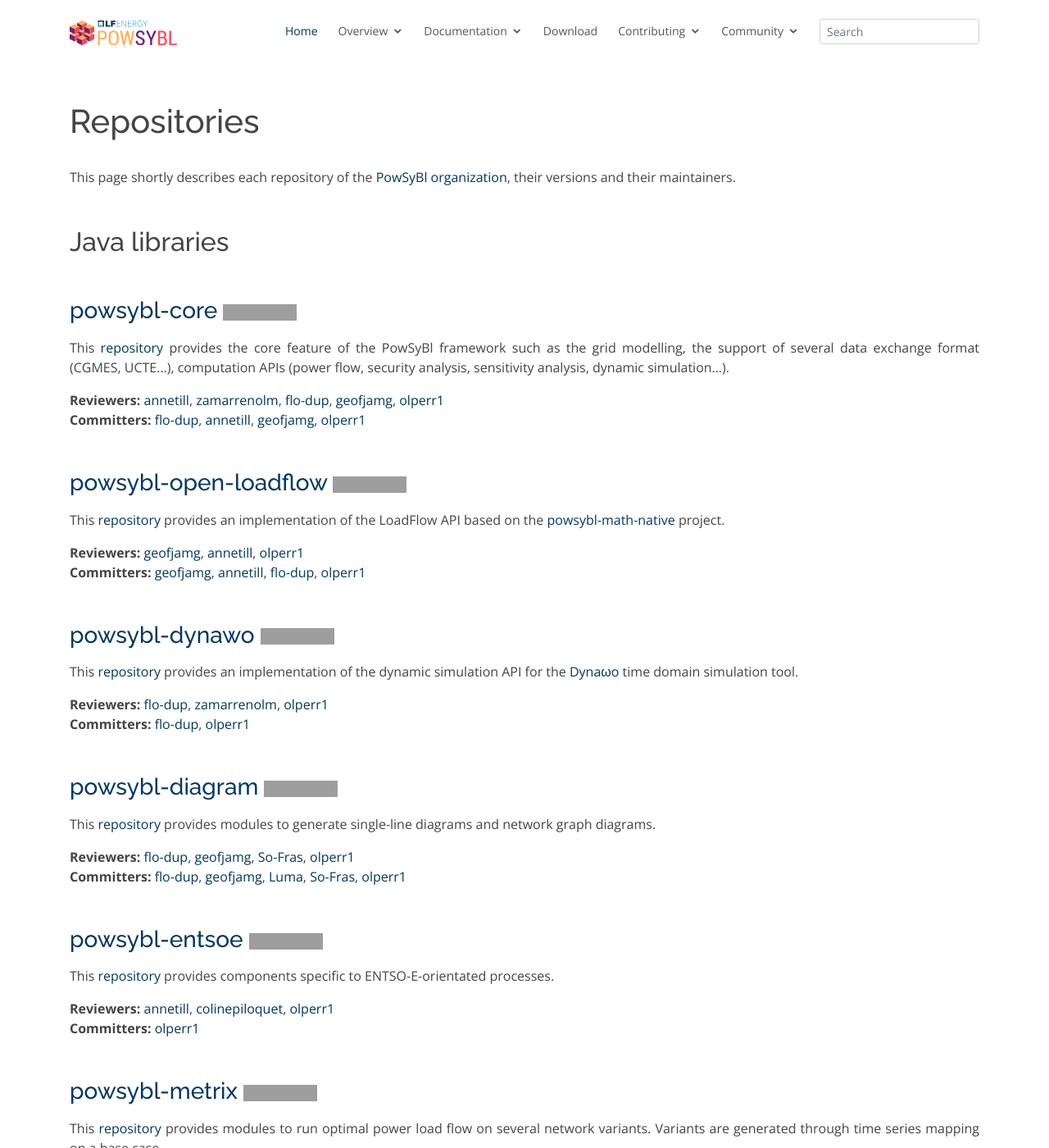
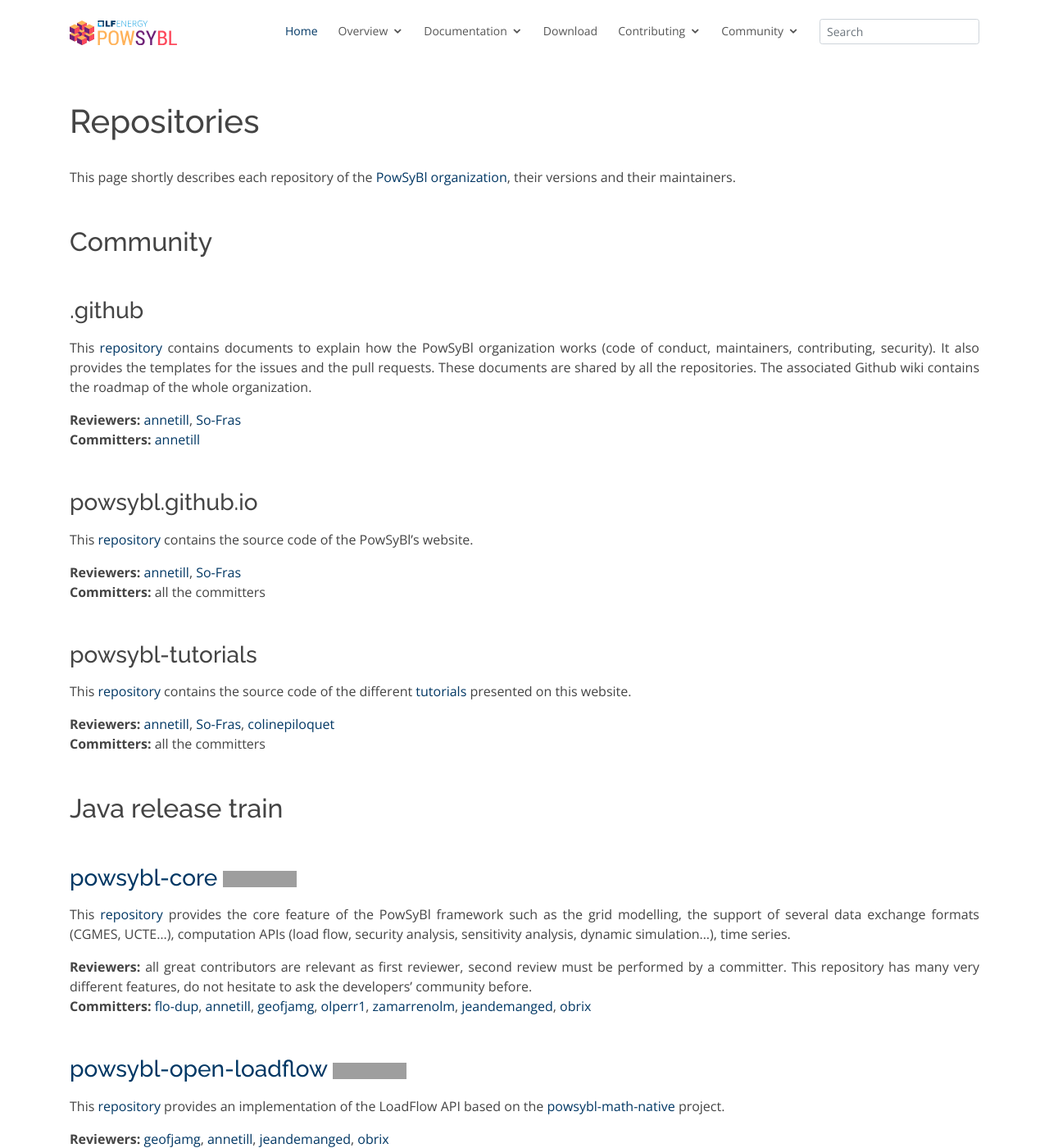
Before and after one commit to powsybl/powsybl.github.io, a Jekyll site: the page built from pages/documentation/developer/repositories/index.md, in a window 1280 px wide and 1400 px high. Shown: the whole window at 82% size. Built offline with Jekyll 4.4.1, drawn with Linux system fonts in a browser that asks for light colours; our own code applies the rules of GitHub Pages for plain Markdown files; some of the changed text lies outside the part shown; grey boxes are pictures that could not be loaded.

Commit message:
- Fix reviewers and committers. - Add missing repositories.
Signed-off-by: Anne Tilloy <anne.tilloy@rte-france.com>

```diff
--- a/pages/documentation/developer/repositories/index.md
+++ b/pages/documentation/developer/repositories/index.md
@@ -2,61 +2,63 @@
 
 This page shortly describes each repository of the [PowSyBl organization](https://github.com/powsybl), their versions and their maintainers.
 
-## Java libraries
+## Community
+
+### .github
+This [repository](https://github.com/powsybl/.github) contains documents to explain how the PowSyBl organization works (code of conduct, maintainers, contributing, security). It also provides the templates for the issues and the pull requests. These documents are shared by all the repositories. The associated Github wiki contains the roadmap of the whole organization.
+
+**Reviewers:** [annetill](https://github.com/annetill), [So-Fras](https://github.com/So-Fras)
+**Committers:** [annetill](https://github.com/annetill)
+
+### powsybl.github.io
+This [repository](https://github.com/powsybl/powsybl.github.io) contains the source code of the PowSyBl's website.
+
+**Reviewers:** [annetill](https://github.com/annetill), [So-Fras](https://github.com/So-Fras)
+**Committers:** all the committers
+
+### powsybl-tutorials
+This [repository](https://github.com/powsybl/powsybl-tutorials) contains the source code of the different [tutorials](../tutorials/index.md) presented on this website.
+
+**Reviewers:** [annetill](https://github.com/annetill), [So-Fras](https://github.com/So-Fras),  [colinepiloquet](https://github.com/colinepiloquet)
+**Committers:** all the committers
+
+## Java release train
 
 ### [powsybl-core](powsybl-core.md) [![GitHub release](https://img.shields.io/github/release/powsybl/powsybl-core.svg?sort=semver)](https://github.com/powsybl/powsybl-core/releases/)
-This [repository](https://github.com/powsybl/powsybl-core) provides the core feature of the PowSyBl framework such as the grid modelling, the support of several data exchange format (CGMES, UCTE...), computation APIs (power flow, security analysis, sensitivity analysis, dynamic simulation...).
+This [repository](https://github.com/powsybl/powsybl-core) provides the core feature of the PowSyBl framework such as the grid modelling, the support of several data exchange formats (CGMES, UCTE...), computation APIs (load flow, security analysis, sensitivity analysis, dynamic simulation...), time series.
 
-**Reviewers:** [annetill](https://github.com/annetill), [zamarrenolm](https://github.com/zamarrenolm), [flo-dup](https://github.com/flo-dup), [geofjamg](https://github.com/geofjamg), [olperr1](https://github.com/olperr1)
-**Committers:** [flo-dup](https://github.com/flo-dup), [annetill](https://github.com/annetill), [geofjamg](https://github.com/geofjamg), [olperr1](https://github.com/olperr1)
+**Reviewers:** all great contributors are relevant as first reviewer, second review must be performed by a committer. This repository has many very different features, do not hesitate to ask the developers' community before.
+**Committers:** [flo-dup](https://github.com/flo-dup), [annetill](https://github.com/annetill), [geofjamg](https://github.com/geofjamg), [olperr1](https://github.com/olperr1), [zamarrenolm](https://github.com/zamarrenolm), [jeandemanged](https://github.com/jeandemanged), [obrix](https://github.com/obrix)
 
 ### [powsybl-open-loadflow](powsybl-open-loadflow.md) [![GitHub release](https://img.shields.io/github/release/powsybl/powsybl-open-loadflow.svg?sort=semver)](https://github.com/powsybl/powsybl-open-loadflow/releases/)
 This [repository](https://github.com/powsybl/powsybl-open-loadflow) provides an implementation of the LoadFlow API based on the [powsybl-math-native](powsybl-math-native.md) project.
 
-**Reviewers:** [geofjamg](https://github.com/geofjamg), [annetill](https://github.com/annetill), [olperr1](https://github.com/olperr1)
-**Committers:** [geofjamg](https://github.com/geofjamg), [annetill](https://github.com/annetill), [flo-dup](https://github.com/flo-dup), [olperr1](https://github.com/olperr1)
+**Reviewers:** [geofjamg](https://github.com/geofjamg), [annetill](https://github.com/annetill), [jeandemanged](https://github.com/jeandemanged), [obrix](https://github.com/obrix)
+**Committers:** [geofjamg](https://github.com/geofjamg), [annetill](https://github.com/annetill), [jeandemanged](https://github.com/jeandemanged), [obrix](https://github.com/obrix)
 
 ### [powsybl-dynawo](powsybl-dynawo.md) [![GitHub release](https://img.shields.io/github/release/powsybl/powsybl-dynawo.svg?sort=semver)](https://github.com/powsybl/powsybl-dynawo/releases/)
 This [repository](https://github.com/powsybl/powsybl-dynawo) provides an implementation of the dynamic simulation API for the [Dyna&omega;o](https://dynawo.github.io/) time domain simulation tool.
 
-**Reviewers:** [flo-dup](https://github.com/flo-dup), [zamarrenolm](https://github.com/zamarrenolm), [olperr1](https://github.com/olperr1)
-**Committers:** [flo-dup](https://github.com/flo-dup), [olperr1](https://github.com/olperr1)
+**Reviewers:** [flo-dup](https://github.com/flo-dup), [gautierbureau](https://github.com/gautierbureau)
+**Committers:** [flo-dup](https://github.com/flo-dup)
 
 ### [powsybl-diagram](powsybl-diagram.md) [![GitHub release](https://img.shields.io/github/release/powsybl/powsybl-diagram.svg?sort=semver)](https://github.com/powsybl/powsybl-diagram/releases/)
 This [repository](https://github.com/powsybl/powsybl-diagram) provides modules to generate single-line diagrams and network graph diagrams.
 
-**Reviewers:** [flo-dup](https://github.com/flo-dup), [geofjamg](https://github.com/geofjamg), [So-Fras](https://github.com/So-Fras), [olperr1](https://github.com/olperr1)
-**Committers:** [flo-dup](https://github.com/flo-dup), [geofjamg](https://github.com/geofjamg), [Luma](https://github.com/zamarrenolm), [So-Fras](https://github.com/So-Fras), [olperr1](https://github.com/olperr1)
+**Reviewers:** [flo-dup](https://github.com/flo-dup), [geofjamg](https://github.com/geofjamg), [So-Fras](https://github.com/So-Fras)
+**Committers:** [flo-dup](https://github.com/flo-dup), [geofjamg](https://github.com/geofjamg), [So-Fras](https://github.com/So-Fras)
 
 ### [powsybl-entsoe](powsybl-entsoe.md) [![GitHub release](https://img.shields.io/github/release/powsybl/powsybl-entsoe.svg?sort=semver)](https://github.com/powsybl/powsybl-entsoe/releases/)
 This [repository](https://github.com/powsybl/powsybl-entsoe) provides components specific to ENTSO-E-orientated processes.
 
-**Reviewers:** [annetill](https://github.com/annetill), [colinepiloquet](https://github.com/colinepiloquet), [olperr1](https://github.com/olperr1)
-**Committers:** [olperr1](https://github.com/olperr1)
+**Reviewers:** [phiedw](https://github.com/phiedw), [annetill](https://github.com/annetill), [colinepiloquet](https://github.com/colinepiloquet)
+**Committers:** [phiedw](https://github.com/phiedw)
 
-### [powsybl-metrix](powsybl-metrix.md) [![GitHub release](https://img.shields.io/github/release/powsybl/powsybl-metrix.svg?sort=semver)](https://github.com/powsybl/powsybl-metrix/releases/)
-This [repository](https://github.com/powsybl/powsybl-metrix) provides modules to run optimal power load flow on several network variants. Variants are generated through time series mapping on a base case.
+### [powsybl-open-rao](powsybl-open-rao.md) [![GitHub release](https://img.shields.io/github/release/powsybl/powsybl-open-rao.svg?sort=semver)](https://github.com/powsybl/powsybl-open-rao/releases/)
+This [repository](https://github.com/powsybl/powsybl-open-rao) provides a modular engine for remedial actions optimization.
 
-**Reviewers:** [marifunf](https://github.com/marifunf), [rolnico](https://github.com/rolnico), [klorel](https://github.com/klorel)
-**Committers:** [rolnico](https://github.com/rolnico), [marifunf](https://github.com/marifunf), [klorel](https://github.com/klorel)
-
-### [powsybl-afs](powsybl-afs.md) [![GitHub release](https://img.shields.io/github/release/powsybl/powsybl-afs.svg?sort=semver)](https://github.com/powsybl/powsybl-afs/releases/)
-This [repository](https://github.com/powsybl/powsybl-afs) provides a standardized way to organize the data for a power system study, called AFS (**A**pplication **F**ile **S**ystem). It supports several storage system such as [MapDB](http://www.mapdb.org) or [Apache Cassandra](https://cassandra.apache.org). It is designed to be extensible using custom plugins to manage new types of data.
-
-**Reviewers:** [geofjamg](https://github.com/geofjamg), [rolnico](https://github.com/rolnico), [marifunf](https://github.com/marifunf), [klorel](https://github.com/klorel)
-**Committers:** [rolnico](https://github.com/rolnico), [marifunf](https://github.com/marifunf), [klorel](https://github.com/klorel)
-
-### [powsybl-hpc](powsybl-hpc.md) [![GitHub release](https://img.shields.io/github/release/powsybl/powsybl-hpc.svg?sort=semver)](https://github.com/powsybl/powsybl-hpc/releases/)
-This [repository](https://github.com/powsybl/powsybl-hpc) provides two implementations of the Computation API, to distribute the computation using [MPI](https://www.open-mpi.org) or [Slurm Workload Manager](https://slurm.schedmd.com).
-
-**Reviewers:** [rolnico](https://github.com/rolnico), [geofjamg](https://github.com/geofjamg)
-**Committers:** [rolnico](https://github.com/rolnico), [geofjamg](https://github.com/geofjamg)
-
-### [powsybl-optimizer](powsybl-optimizer.md) [![GitHub release](https://img.shields.io/github/release/powsybl/powsybl-optimizer.svg?sort=semver)](https://github.com/powsybl/powsybl-optimizer/releases/)
-This [repository](https://github.com/powsybl/powsybl-optimizer) provides an interface to use the Ampl optimizer.
-
-**Reviewers:** [annetill](https://github.com/annetill), [So-Fras](https://github.com/So-Fras)
-**Committers:** [So-Fras](https://github.com/So-Fras), [olperr1](https://github.com/olperr1)
+**Reviewers:** [bqth29](https://github.com/bqth29), [benrejebmoh](https://github.com/benrejebmoh), [Godelaine](https://github.com/Godelaine), [jipea](https://github.com/jipea), [MartinBelthle](https://github.com/MartinBelthle), [murgeyseb](https://github.com/murgeyseb), [pet-mit](https://github.com/pet-mit), [phiedw](https://github.com/phiedw)
+**Committers:** [bqth29](https://github.com/bqth29), [benrejebmoh](https://github.com/benrejebmoh), [Godelaine](https://github.com/Godelaine), [jipea](https://github.com/jipea), [MartinBelthle](https://github.com/MartinBelthle), [murgeyseb](https://github.com/murgeyseb), [pet-mit](https://github.com/pet-mit), [phiedw](https://github.com/phiedw)
 
 ### [powsybl-dependencies](//TODO) [![GitHub release](https://img.shields.io/github/release/powsybl/powsybl-dependencies.svg?sort=semver)](https://github.com/powsybl/powsybl-dependencies/releases/)
 This [repository](https://github.com/powsybl/powsybl-dependencies) helps users with dependency management in PowSyBl.
@@ -76,12 +78,106 @@
 **Reviewers:**  [olperr1](https://github.com/olperr1), [flo-dup](https://github.com/flo-dup)
 **Committers:** [olperr1](https://github.com/olperr1), [flo-dup](https://github.com/flo-dup)
 
+## Python libraries
+
+### [pypowsybl](pypowsybl.md) [![GitHub release](https://img.shields.io/github/release/powsybl/pypowsybl.svg?sort=semver)](https://github.com/powsybl/pypowsybl/releases/)
+
+This [repository](https://github.com/powsybl/pypowsybl) provides an GraalVM integration of the PowSyBl libraries for Python developers.
+
+**Reviewers:** [geofjamg](https://github.com/geofjamg), [EtienneLt](https://github.com/EtienneLt), [colinepiloquet](https://github.com/colinepiloquet), [obrix](https://github.com/obrix)
+**Committers:** [geofjamg](https://github.com/geofjamg), [EtienneLt](https://github.com/EtienneLt), [obrix](https://github.com/obrix)
+
+### pypowsybl-notebooks
+
+This [repository](https://github.com/powsybl/pypowsybl-notebooks) provides some notebooks using pypowsybl for demos and tutorials.
+
+**Reviewers:** [geofjamg](https://github.com/geofjamg), [annetill](https://github.com/annetill), [colinepiloquet](https://github.com/colinepiloquet), [obrix](https://github.com/obrix)
+**Committers:** [geofjamg](https://github.com/geofjamg), [annetill](https://github.com/annetill), [obrix](https://github.com/obrix)
+
+### pypowsybl-jupyter
+
+This [repository](https://github.com/powsybl/pypowsybl-jupyter) contains widgets for pypowsybl in Jupyter notebooks.
+
+**Committers:** [flo-dup](https://github.com/flo-dup)
+
+## Commons
+
+### powsybl-parent [![GitHub release](https://img.shields.io/github/release/powsybl/powsybl-parent.svg?sort=semver)](https://github.com/powsybl/powsybl-parent/releases/)
+This [repository](https://github.com/powsybl/powsybl-parent) provides the build configuration shared as maven pom files, shared by all our Java repositories.
+
+**Reviewers:** [jonenst](https://github.com/jonenst)
+**Committers:** [jonenst](https://github.com/jonenst)
+
+### powsybl-dev-tools
+
+This [repository](https://github.com/powsybl/powsybl-dev-tools) provides tools to help developers for debugging such as a single line diagram viewer.
+
+**Committers:** [flo-dup](https://github.com/flo-dup), [So-Fras](https://github.com/So-Fras)
+
+### powsybl-incubator
+
+This [repository](https://github.com/powsybl/powsybl-incubator) provides incubating modules that are not mature enough to be released.
+
+**Reviewers:** all the committers
+
+## Other Java libraries
+
+### powsybl-network-store [![GitHub release](https://img.shields.io/github/release/powsybl/powsybl-network-store.svg?sort=semver)](https://github.com/powsybl/powsybl-network-store/releases/)
+This repository provides a PostgreSQL implementation of the IIDM grid model.
+
+**Reviewers:** [geofjamg](https://github.com/geofjamg), [obrix](https://github.com/obrix), [rolnico](https://github.com/rolnico)
+**Committers:** [geofjamg](https://github.com/geofjamg), [obrix](https://github.com/obrix)
+
+### [powsybl-metrix](powsybl-metrix.md) [![GitHub release](https://img.shields.io/github/release/powsybl/powsybl-metrix.svg?sort=semver)](https://github.com/powsybl/powsybl-metrix/releases/)
+This [repository](https://github.com/powsybl/powsybl-metrix) provides modules to run optimal power load flow on several network variants. Variants are generated through time series mapping on a base case.
+
+**Reviewers:** [marifunf](https://github.com/marifunf), [rolnico](https://github.com/rolnico), [klorel](https://github.com/klorel)
+**Committers:** [rolnico](https://github.com/rolnico), [marifunf](https://github.com/marifunf), [klorel](https://github.com/klorel)
+
+### [powsybl-afs](powsybl-afs.md) [![GitHub release](https://img.shields.io/github/release/powsybl/powsybl-afs.svg?sort=semver)](https://github.com/powsybl/powsybl-afs/releases/)
+This [repository](https://github.com/powsybl/powsybl-afs) provides a standardized way to organize the data for a power system study, called AFS (**A**pplication **F**ile **S**ystem). It supports some storage systems such as [MapDB](http://www.mapdb.org) or [Apache Cassandra](https://cassandra.apache.org). It is designed to be extensible using custom plugins to manage new types of data.
+
+**Reviewers:** [geofjamg](https://github.com/geofjamg), [rolnico](https://github.com/rolnico), [marifunf](https://github.com/marifunf), [klorel](https://github.com/klorel)
+**Committers:** [rolnico](https://github.com/rolnico), [marifunf](https://github.com/marifunf), [klorel](https://github.com/klorel)
+
+### [powsybl-hpc](powsybl-hpc.md) [![GitHub release](https://img.shields.io/github/release/powsybl/powsybl-hpc.svg?sort=semver)](https://github.com/powsybl/powsybl-hpc/releases/)
+This [repository](https://github.com/powsybl/powsybl-hpc) provides two implementations of the Computation API, to distribute the computation using [MPI](https://www.open-mpi.org) or [Slurm Workload Manager](https://slurm.schedmd.com).
+
+**Reviewers:** [rolnico](https://github.com/rolnico), [geofjamg](https://github.com/geofjamg)
+**Committers:** [rolnico](https://github.com/rolnico), [geofjamg](https://github.com/geofjamg)
+
+### [powsybl-optimizer](powsybl-optimizer.md) [![GitHub release](https://img.shields.io/github/release/powsybl/powsybl-optimizer.svg?sort=semver)](https://github.com/powsybl/powsybl-optimizer/releases/)
+This [repository](https://github.com/powsybl/powsybl-optimizer) provides an interface to use the Ampl optimizer.
+
+**Reviewers:** [annetill](https://github.com/annetill), [So-Fras](https://github.com/So-Fras)
+**Committers:** [So-Fras](https://github.com/So-Fras)
+
 ### powsybl-eurostag
 
 This [repository](https://github.com/powsybl/powsybl-eurostag) allows to import Eurostag format file.
 
-**Reviewers:** //TODO
-**Committers:** //TODO
+**Reviewers:** [JB-H](https://github.com/JB-H)
+**Committers:** [geofjamg](https://github.com/geofjamg)
+
+## C++ libraries
+
+### [powsybl-iidm4cpp](powsybl-iidm4cpp.md) [![GitHub release](https://img.shields.io/github/release/powsybl/powsybl-iidm4cpp.svg?sort=semver)](https://github.com/powsybl/powsybl-iidm4cpp/releases/)
+This [repository](https://github.com/powsybl/powsybl-iidm4cpp) provides a C++ implementation of the IIDM grid model.
+
+**Reviewers:**  [gautierbureau](https://github.com/gautierbureau)
+**Committers:** [gautierbureau](https://github.com/gautierbureau)
+
+### [powsybl-math-native](powsybl-math-native.md) [![GitHub release](https://img.shields.io/github/release/powsybl/powsybl-math-native.svg?sort=semver)](https://github.com/powsybl/powsybl-math-native/releases/)
+This [repository](https://github.com/powsybl/powsybl-math-native) provides a C++ implementation of sparse matrix, based on the [SuiteSparse](http://faculty.cse.tamu.edu/davis/suitesparse.html) project. This 64-bits libraries for Linux, Windows and MacOS are packaged as a Jar file and published on maven central.
+
+**Reviewers:** [geofjamg](https://github.com/geofjamg)
+**Committers:** [geofjamg](https://github.com/geofjamg)
+
+### [powsybl-metrix](powsybl-metrix.md) [![GitHub release](https://img.shields.io/github/release/powsybl/powsybl-metrix.svg?sort=semver)](https://github.com/powsybl/powsybl-metrix/releases/)
+This [repository](https://github.com/powsybl/powsybl-metrix) also provides a C++ implementation of optimal power load flow.
+
+**Reviewers:** [marifunf](https://github.com/marifunf), [rolnico](https://github.com/rolnico), [klorel](https://github.com/klorel)
+**Committers:** [rolnico](https://github.com/rolnico), [marifunf](https://github.com/marifunf), [klorel](https://github.com/klorel)
 
 ## Microservices
 
@@ -116,83 +212,3 @@
 
 **Reviewers:** [jonenst](https://github.com/jonenst)
 **Committers:** [jonenst](https://github.com/jonenst)
-
-## C++ libraries
-
-### [powsybl-iidm4cpp](powsybl-iidm4cpp.md) [![GitHub release](https://img.shields.io/github/release/powsybl/powsybl-iidm4cpp.svg?sort=semver)](https://github.com/powsybl/powsybl-iidm4cpp/releases/)
-This [repository](https://github.com/powsybl/powsybl-iidm4cpp) provides a C++ implementation of the IIDM grid model.
-
-**Reviewers:**  [gautierbureau](https://github.com/gautierbureau)
-**Committers:** [gautierbureau](https://github.com/gautierbureau)
-
-### [powsybl-math-native](powsybl-math-native.md) [![GitHub release](https://img.shields.io/github/release/powsybl/powsybl-math-native.svg?sort=semver)](https://github.com/powsybl/powsybl-math-native/releases/)
-This [repository](https://github.com/powsybl/powsybl-math-native) provides a C++ implementation of sparse matrix, based on the [SuiteSparse](http://faculty.cse.tamu.edu/davis/suitesparse.html) project. This 64-bits libraries for Linux, Windows and MacOS are packaged as a Jar file and published on maven central.
-
-**Reviewers:** [geofjamg](https://github.com/geofjamg)
-**Committers:** [geofjamg](https://github.com/geofjamg)
-
-### [powsybl-metrix](powsybl-metrix.md) [![GitHub release](https://img.shields.io/github/release/powsybl/powsybl-metrix.svg?sort=semver)](https://github.com/powsybl/powsybl-metrix/releases/)
-This [repository](https://github.com/powsybl/powsybl-metrix) also provides a C++ implementation of optimal power load flow.
-
-**Reviewers:** [marifunf](https://github.com/marifunf), [rolnico](https://github.com/rolnico), [klorel](https://github.com/klorel)
-**Committers:** [rolnico](https://github.com/rolnico), [marifunf](https://github.com/marifunf), [klorel](https://github.com/klorel)
-
-## Python libraries
-
-### [pypowsybl](pypowsybl.md) [![GitHub release](https://img.shields.io/github/release/powsybl/pypowsybl.svg?sort=semver)](https://github.com/powsybl/pypowsybl/releases/)
-
-This [repository](https://github.com/powsybl/pypowsybl) provides an integration of the PowSyBl framework for Python developers.
-
-**Reviewers:** [geofjamg](https://github.com/geofjamg), [EtienneLt](https://github.com/EtienneLt)
-**Committers:** [geofjamg](https://github.com/geofjamg), [EtienneLt](https://github.com/EtienneLt)
-
-### pypowsybl-notebooks
-
-This [repository](https://github.com/powsybl/pypowsybl-notebooks) provides some notebooks using pypowsybl for demos and tutorials.
-
-**Reviewers:** [geofjamg](https://github.com/geofjamg), [annetill](https://github.com/annetill)
-**Committers:** [geofjamg](https://github.com/geofjamg), [annetill](https://github.com/annetill)
-
-## Commons
-
-### powsybl-parent [![GitHub release](https://img.shields.io/github/release/powsybl/powsybl-parent.svg?sort=semver)](https://github.com/powsybl/powsybl-parent/releases/)
-This [repository](https://github.com/powsybl/powsybl-parent) provides the build configuration shared as maven pom files, shared by all our Java repositories.
-
-**Reviewers:** [jonenst](https://github.com/jonenst)
-**Committers:** [jonenst](https://github.com/jonenst)
-
-### powsybl-dev-tools
-
-This [repository](https://github.com/powsybl/powsybl-dev-tools) provides tools to help developers for debugging such as a single line diagram viewer.
-
-### powsybl-incubator
-
-This [repository](https://github.com/powsybl/powsybl-incubator) provides incubating modules that are not mature enough to be released.
-
-**Reviewers:** all the committers
-
-## Community
-
-### .github
-This [repository](https://github.com/powsybl/.github) contains documents to explain how the PowSyBl organization works (code of conduct, maintainers, contributing) It also provides the templates for the issues, the pull requests. These documents are shared by all the repositories.
-
-**Reviewers:** [annetill](https://github.com/annetill)
-**Committers:** [annetill](https://github.com/annetill)
-
-### powsybl.github.io
-This [repository](https://github.com/powsybl/powsybl.github.io) contains the source code of the PowSyBl's website.
-
-**Reviewers:** [annetill](https://github.com/annetill)
-**Committers:** all the [committers](../../../overview/governance.md#members)
-
-### powsybl-tutorials
-This [repository](https://github.com/powsybl/powsybl-tutorials) contains the source code of the different [tutorials](../tutorials/index.md) presented on this website.
-
-**Reviewers:** [annetill](https://github.com/annetill)
-**Committers:** all the [committers](../../../overview/governance.md#members)
-
-### powsybl-distribution
-This [repository](https://github.com/powsybl/powsybl-distribution) contains the source code to build a itools distribution in order to use many features developed in this organisation.
-
-**Reviewers:** [annetill](https://github.com/annetill)
-**Committers:** all the [committers](../../../overview/governance.md#members)
```
